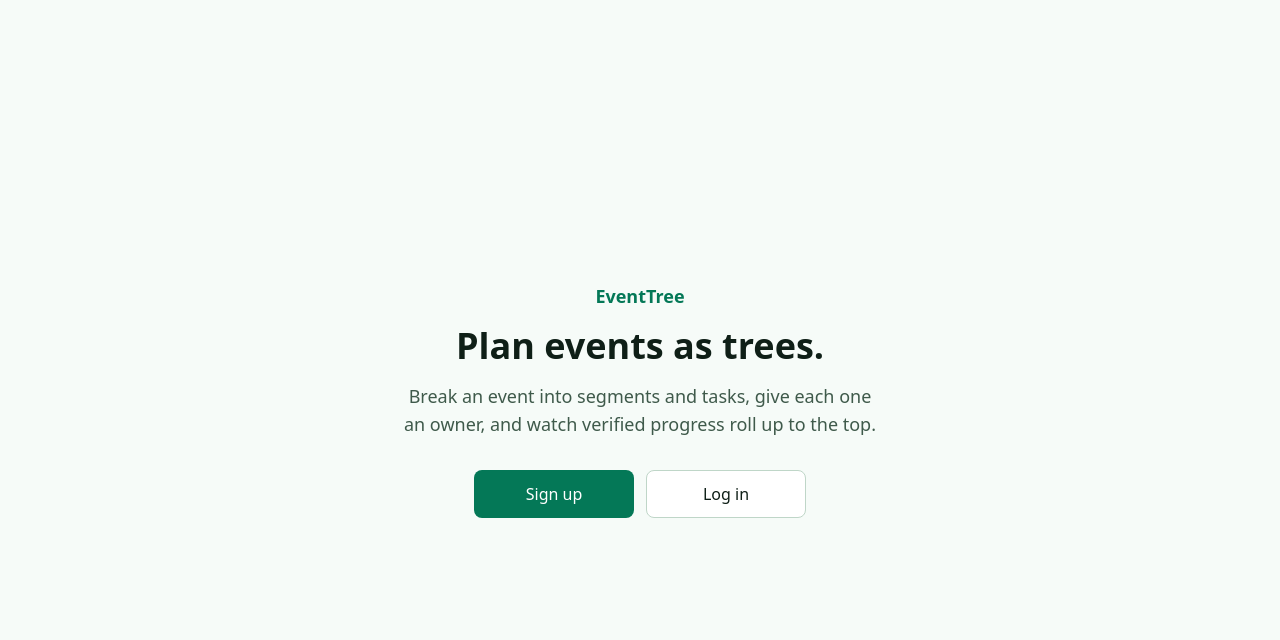
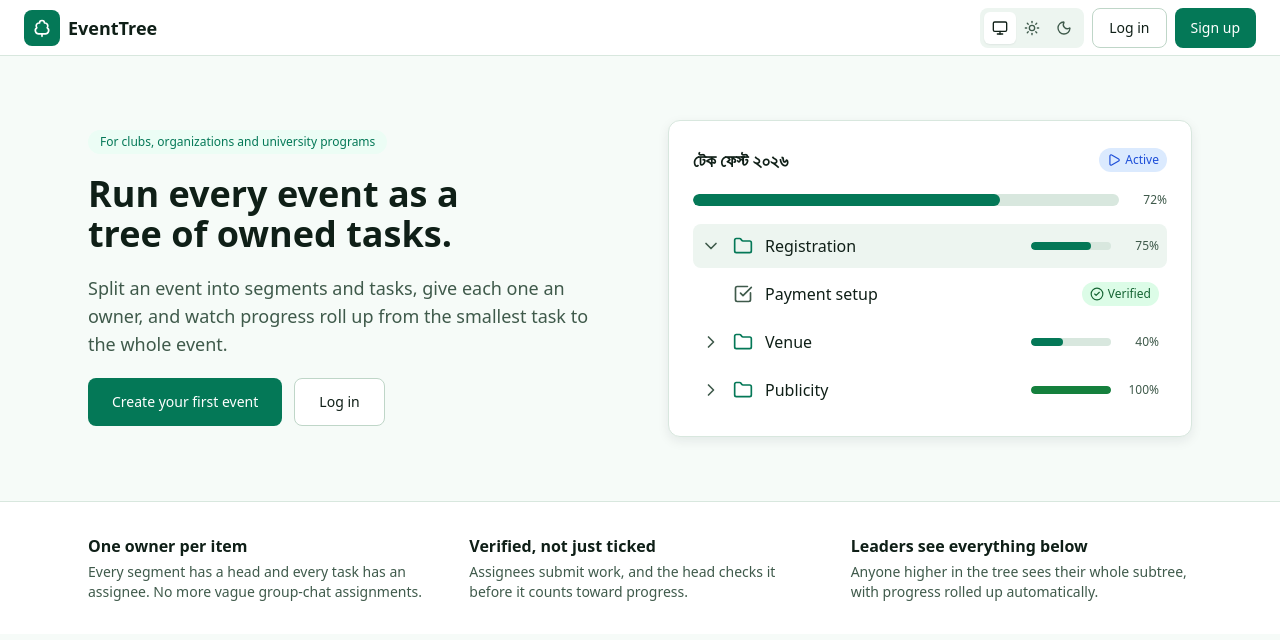
Before and after one commit to Bulbul-Ahamad/EventTree, a Next.js app: page / in a window 1280 px wide. Shown: the top 640 px of the page. Built offline with nearby package versions, Linux system fonts and the light colour scheme; no server answers.

Commit message:
feat: landing page redesign with theme toggle, tree preview and key points (3.03)
Co-Authored-By: Claude Sonnet 5.5 <noreply@anthropic.com>
Claude-Session: https://claude.ai/code/session_0184AunEtWawKYFShsUgqMwU

```diff
--- a/src/app/page.tsx
+++ b/src/app/page.tsx
@@ -1,11 +1,16 @@
+import { CheckSquare, ChevronDown, ChevronRight, Folder, TreeDeciduous } from "lucide-react";
 import Link from "next/link";
 import { redirect } from "next/navigation";
+import { ThemeToggle } from "@/components/shell/theme-toggle";
+import { EventStatusBadge, StatusBadge } from "@/components/ui/badge";
 import { buttonVariants } from "@/components/ui/button";
+import { ProgressBar } from "@/components/ui/progress-bar";
 import { createServerClient } from "@/lib/supabase/server";
 import { cn } from "@/lib/utils";
 
 // S01 (02_AppFlow): product name, one-line value prop, Sign up and Log in.
-// Signed-in users go straight to the dashboard.
+// Signed-in users go straight to the dashboard. The tree card is a static
+// illustration (decorative); it shows a Bangla title on purpose.
 export default async function LandingPage() {
   const supabase = await createServerClient();
   const {
@@ -14,23 +19,121 @@ export default async function LandingPage() {
   if (user) redirect("/dashboard");
 
   return (
-    <main className="mx-auto flex min-h-screen w-full max-w-3xl flex-col items-center justify-center gap-8 p-4 text-center md:p-6">
-      <div className="flex flex-col items-center gap-4">
-        <p className="text-lg font-semibold text-primary">EventTree</p>
-        <h1 className="text-balance text-4xl font-bold">Plan events as trees.</h1>
-        <p className="max-w-xl text-balance text-lg text-foreground-muted">
-          Break an event into segments and tasks, give each one an owner, and watch verified progress roll up to
-          the top.
-        </p>
-      </div>
-      <div className="flex w-full flex-col gap-3 sm:w-auto sm:flex-row">
-        <Link href="/signup" className={cn(buttonVariants({ size: "lg" }), "sm:min-w-40")}>
-          Sign up
+    <div className="flex min-h-screen flex-col">
+      <header className="flex h-14 items-center gap-2 border-b border-border bg-surface px-4 md:px-6">
+        <Link href="/" className="flex items-center gap-2 rounded-md text-lg font-bold">
+          <span className="inline-flex size-9 items-center justify-center rounded-md bg-primary text-primary-foreground">
+            <TreeDeciduous aria-hidden className="size-5" />
+          </span>
+          <span className="hidden sm:inline">EventTree</span>
+          <span className="sr-only sm:hidden">EventTree</span>
         </Link>
-        <Link href="/login" className={cn(buttonVariants({ variant: "secondary", size: "lg" }), "sm:min-w-40")}>
-          Log in
-        </Link>
-      </div>
-    </main>
+        <div className="ml-auto flex items-center gap-2">
+          <ThemeToggle />
+          <Link href="/login" className={cn(buttonVariants({ variant: "secondary", size: "sm" }), "md:h-10 md:px-4")}>
+            Log in
+          </Link>
+          <Link href="/signup" className={cn(buttonVariants({ size: "sm" }), "md:h-10 md:px-4")}>
+            Sign up
+          </Link>
+        </div>
+      </header>
+
+      <main className="flex-1">
+        <section className="mx-auto grid w-full max-w-6xl items-center gap-10 px-4 py-10 md:px-6 md:py-16 lg:grid-cols-2 lg:gap-14">
+          <div className="flex flex-col items-start gap-5">
+            <p className="rounded-full bg-primary-soft px-3 py-1 text-xs font-medium text-primary">
+              For clubs, organizations and university programs
+            </p>
+            <h1 className="text-balance text-4xl font-bold">Run every event as a tree of owned tasks.</h1>
+            <p className="max-w-xl text-lg text-foreground-muted">
+              Split an event into segments and tasks, give each one an owner, and watch progress roll up from the
+              smallest task to the whole event.
+            </p>
+            <div className="flex w-full flex-col gap-3 sm:w-auto sm:flex-row">
+              <Link href="/signup" className={buttonVariants({ size: "lg" })}>
+                Create your first event
+              </Link>
+              <Link href="/login" className={buttonVariants({ variant: "secondary", size: "lg" })}>
+                Log in
+              </Link>
+            </div>
+          </div>
+
+          <TreePreview />
+        </section>
+
+        <section className="border-t border-border bg-surface">
+          <ul className="mx-auto grid w-full max-w-6xl gap-6 px-4 py-8 md:grid-cols-3 md:gap-10 md:px-6">
+            <Point title="One owner per item">
+              Every segment has a head and every task has an assignee. No more vague group-chat assignments.
+            </Point>
+            <Point title="Verified, not just ticked">
+              Assignees submit work, and the head checks it before it counts toward progress.
+            </Point>
+            <Point title="Leaders see everything below">
+              Anyone higher in the tree sees their whole subtree, with progress rolled up automatically.
+            </Point>
+          </ul>
+        </section>
+      </main>
+    </div>
   );
 }
+
+function Point({ title, children }: { title: string; children: string }) {
+  return (
+    <li className="flex flex-col gap-1">
+      <h2 className="font-semibold">{title}</h2>
+      <p className="text-sm text-foreground-muted">{children}</p>
+    </li>
+  );
+}
+
+function Row({ children, selected = false, indent = false }: { children: React.ReactNode; selected?: boolean; indent?: boolean }) {
+  return (
+    <div className={cn("flex min-h-11 items-center gap-3 rounded-md px-2", indent && "pl-10", selected && "bg-surface-muted")}>
+      {children}
+    </div>
+  );
+}
+
+// Static preview of the real tree view. Decorative: hidden from assistive tech.
+function TreePreview() {
+  return (
+    <div aria-hidden className="flex flex-col gap-4 rounded-lg border border-border bg-surface p-4 shadow-md md:p-6">
+      <div className="flex items-center justify-between gap-3">
+        <p lang="bn" className="text-lg font-semibold">
+          টেক ফেস্ট ২০২৬
+        </p>
+        <EventStatusBadge status="active" />
+      </div>
+      <ProgressBar value={72} size="header" label="Event progress" />
+      <div className="flex flex-col gap-1">
+        <Row selected>
+          <ChevronDown className="size-5 shrink-0 text-foreground-muted" />
+          <Folder className="size-5 shrink-0 text-primary" />
+          <span className="flex-1 truncate">Registration</span>
+          <ProgressBar value={75} label="Registration" className="w-32" />
+        </Row>
+        <Row indent>
+          <CheckSquare className="size-5 shrink-0 text-foreground-muted" />
+          <span className="flex-1 truncate">Payment setup</span>
+          <StatusBadge status="verified" />
+        </Row>
+        <Row>
+          <ChevronRight className="size-5 shrink-0 text-foreground-muted" />
+          <Folder className="size-5 shrink-0 text-primary" />
+          <span className="flex-1 truncate">Venue</span>
+          <ProgressBar value={40} label="Venue" className="w-32" />
+        </Row>
+        <Row>
+          <ChevronRight className="size-5 shrink-0 text-foreground-muted" />
+          <Folder className="size-5 shrink-0 text-primary" />
+          <span className="flex-1 truncate">Publicity</span>
+          <ProgressBar value={100} label="Publicity" className="w-32" />
+        </Row>
+      </div>
+    </div>
+  );
+}
```
Also changed, not shown: 1 other file (tests, documents, lock files or other folders).
